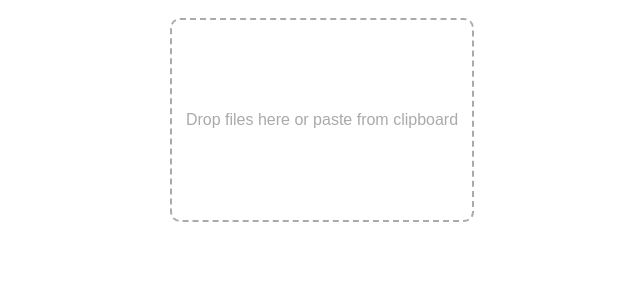
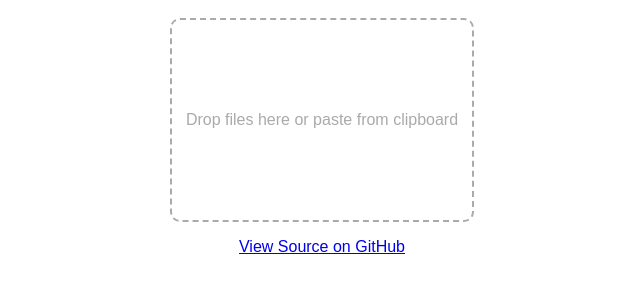
Before and after one commit to grisha765/temp-file-sharing, a website: page public/index.html in a window 1280 px wide. Shown: the part 90-380 px from the top of the page, without its empty margins (318-958 px from the left). Drawn offline with Linux system fonts and the light colour scheme.

Commit message:
[u] github link

```diff
--- a/public/index.html
+++ b/public/index.html
@@ -11,5 +11,10 @@
   <input type="file" id="fileElem" style="display:none;" />
   <div id="file-link" class="hidden"></div>
   <script src="script.js"></script>
+    <footer>
+        <p>
+            <a href="https://github.com/grisha765/temp-file-sharing" target="_blank">View Source on GitHub</a>
+        </p>
+    </footer>
 </body>
 </html>
```
